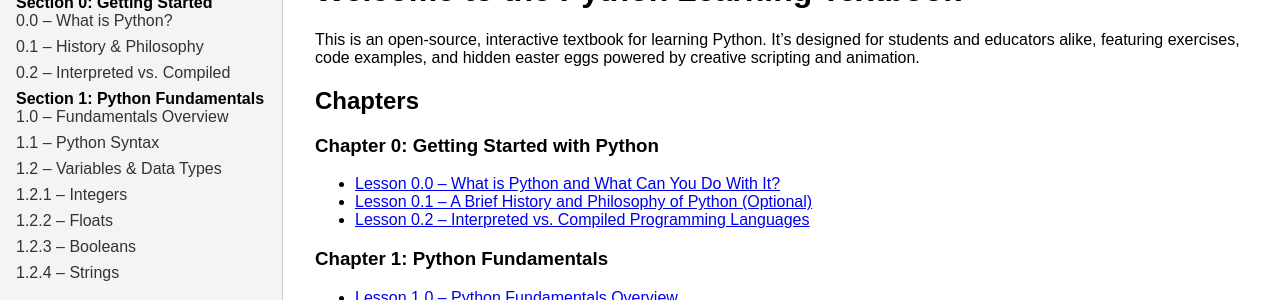
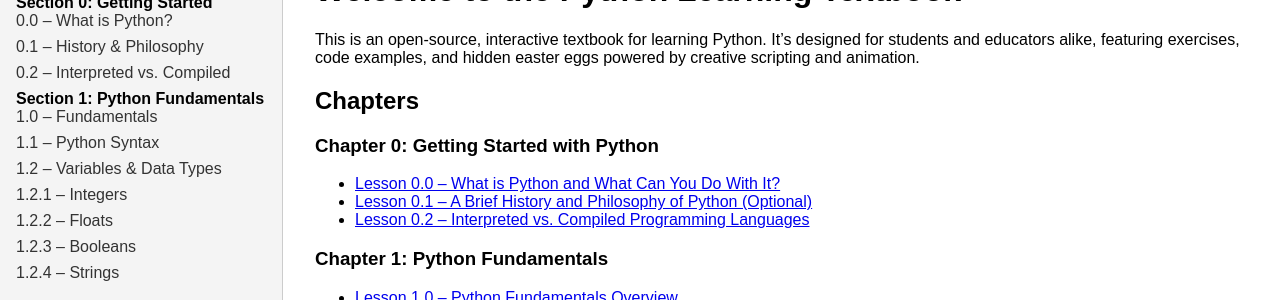
Before and after one commit to TrickyHandz/Python-Book, a Jekyll site: the page built from docs/index.md, in a window 1280 px wide. Shown: the part 211-511 px from the top of the page. Built offline with Jekyll 4.4.1, drawn with Linux system fonts in a browser that asks for light colours.

Commit message:
Sidebar update

```diff
--- a/docs/_includes/sidebar.html
+++ b/docs/_includes/sidebar.html
@@ -10,7 +10,7 @@
     </li>
     <li><strong>Section 1: Python Fundamentals</strong>
       <ul>
-        <li><a href="/lessons/1/1-0.md">1.0 – Fundamentals Overview</a></li>
+        <li><a href="/lessons/1/1-0.md">1.0 – Fundamentals</a></li>
         <li><a href="/lessons/1/1-1.md">1.1 – Python Syntax</a></li>
         <li><a href="/lessons/1/1-2.md">1.2 – Variables & Data Types</a></li>
         <li><a href="/lessons/1/1-2-1.md">1.2.1 – Integers</a></li>
```
